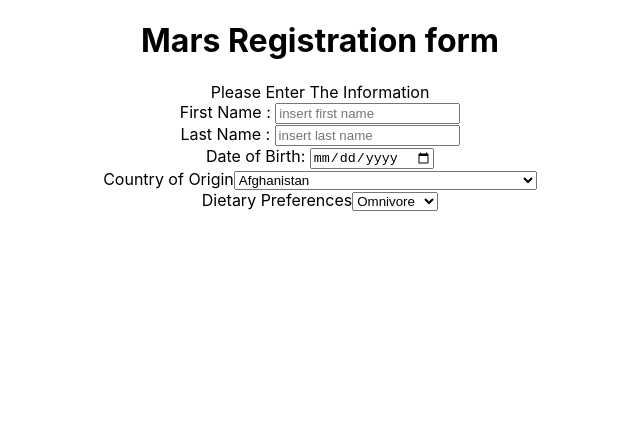
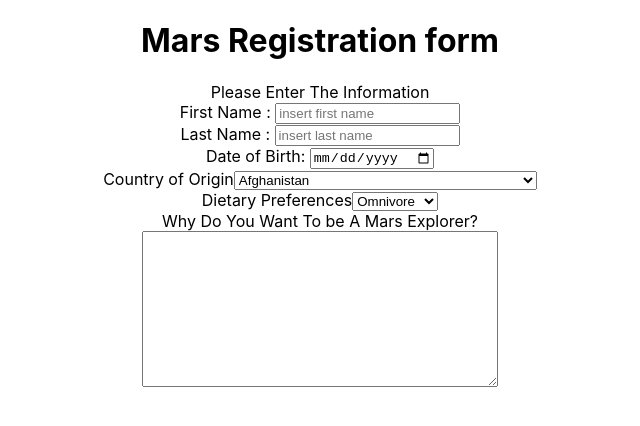
Before and after one commit to joinpursuit/Pursuit-Core-Web-Mars-Form-Lab, a React (Create React App) app in the folder mars-form/: page / in a window 1280 px wide. Shown: the top 426 px of the page, without its empty margins (320-960 px from the left). Built offline with nearby package versions, Linux system fonts and the light colour scheme.

Commit message:
create textbox, now going to start creat submit

```diff
--- a/mars-form/src/App.css
+++ b/mars-form/src/App.css
@@ -1,3 +1,8 @@
 .App {
   text-align: center;
 }
+
+#text{
+  height: 150px;
+  width: 350px;
+}
--- a/mars-form/src/Component/form.js
+++ b/mars-form/src/Component/form.js
@@ -80,6 +80,14 @@ class Form extends Component{
                             <option>Vegan</option>
                         </select>
                     </label>
+                    <br/>
+                    <label>
+                        Why Do You Want To be A Mars Explorer?
+                        <br/>
+                        <textarea id="text">
+
+                        </textarea>
+                    </label>
                 </form>
             </div>
         )
```
Also changed, not shown: mars-form/src/index.css (line endings or trailing spaces).
